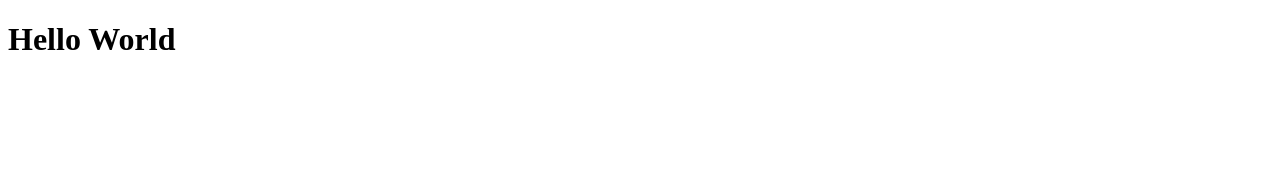
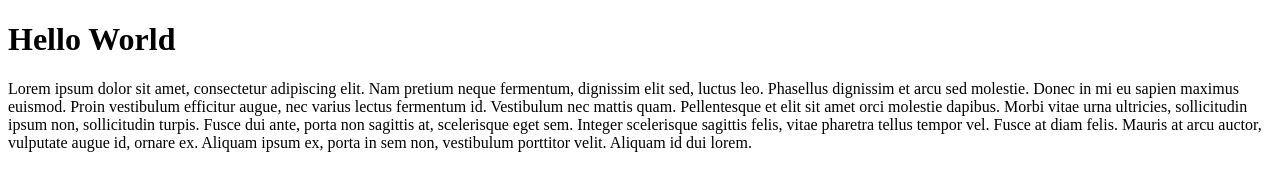
Before and after one commit to Jonas25/DemoCloudLes2, a plain HTML site: page index.html in a window 1280 px wide. Drawn offline with Linux system fonts and the light colour scheme.

Commit message:
second commit

```diff
--- a/index.html
+++ b/index.html
@@ -7,5 +7,6 @@
 
 <body>
 <h1>Hello World</h1>
+<p>Lorem ipsum dolor sit amet, consectetur adipiscing elit. Nam pretium neque fermentum, dignissim elit sed, luctus leo. Phasellus dignissim et arcu sed molestie. Donec in mi eu sapien maximus euismod. Proin vestibulum efficitur augue, nec varius lectus fermentum id. Vestibulum nec mattis quam. Pellentesque et elit sit amet orci molestie dapibus. Morbi vitae urna ultricies, sollicitudin ipsum non, sollicitudin turpis. Fusce dui ante, porta non sagittis at, scelerisque eget sem. Integer scelerisque sagittis felis, vitae pharetra tellus tempor vel. Fusce at diam felis. Mauris at arcu auctor, vulputate augue id, ornare ex. Aliquam ipsum ex, porta in sem non, vestibulum porttitor velit. Aliquam id dui lorem.</p>
 </body>
 </html>
```
